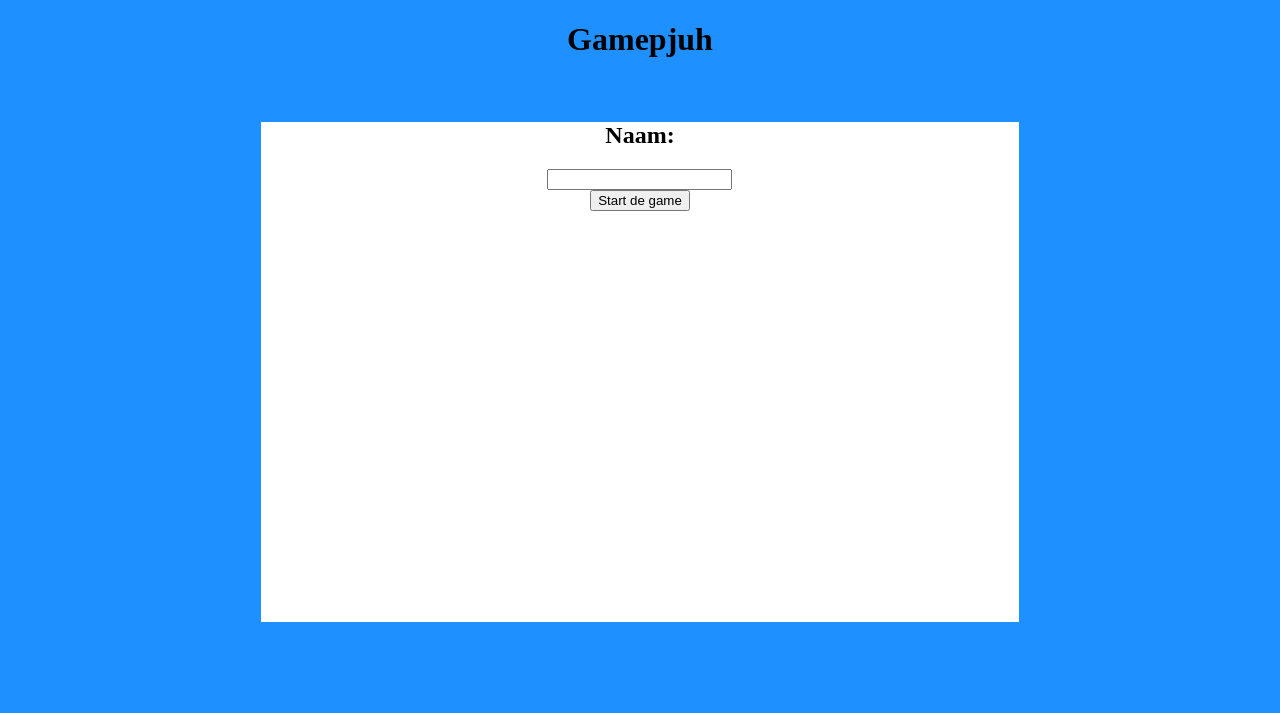
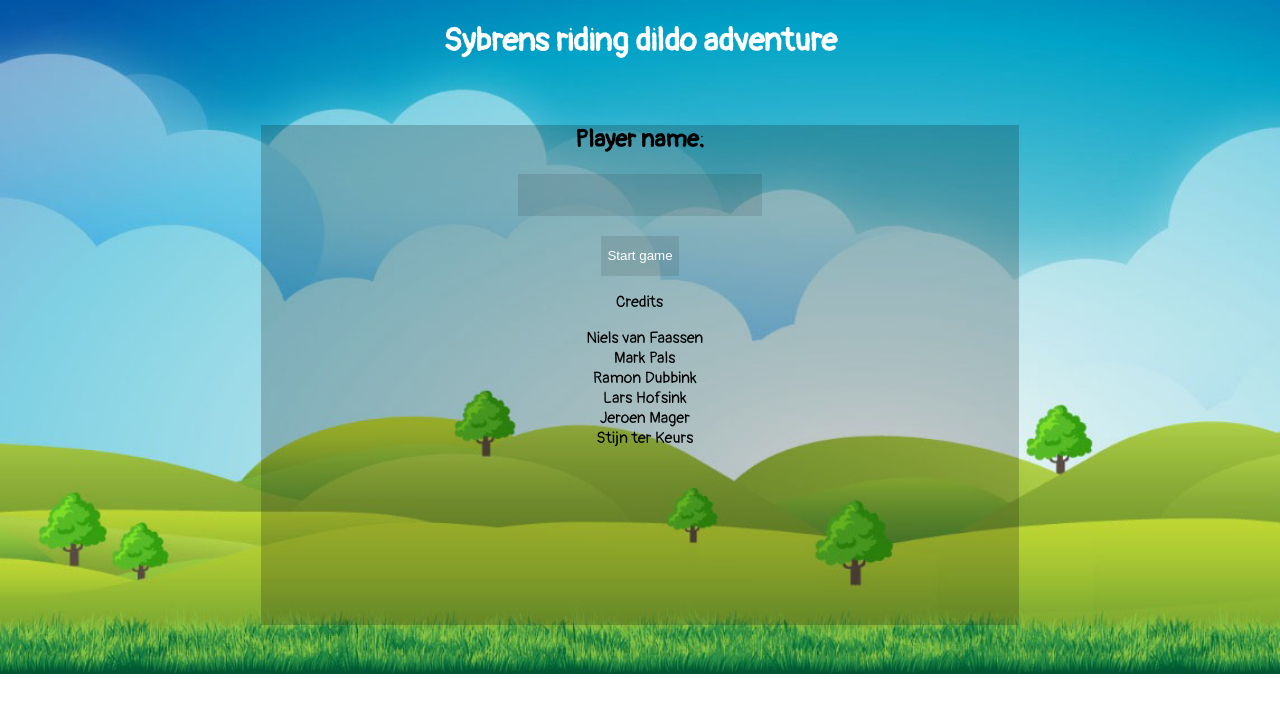
Before and after one commit to MarkPals/gamedesign, a PHP site: page / in a window 1280 px wide. Shown: the top 713 px of the page. Run offline with PHP 8.4, Linux system fonts and the light colour scheme.

Commit message:
Startpage design

```diff
--- a/index.php
+++ b/index.php
@@ -3,20 +3,32 @@
 <HEAD>
 <META content="text/html; charset=utf-8" http-equiv="Content-Type" />
 <LINK href="style.css" rel="stylesheet" type="text/css" />
-<TITLE>Gamepjuh</TITLE>
+<link href="https://fonts.googleapis.com/css?family=Pangolin" rel="stylesheet">
+<TITLE>SRDA</TITLE>
 </HEAD>
 <BODY>
 
-    <h1>Gamepjuh</h1>
+    <h1 class="title">Sybrens riding dildo adventure</h1>
     <div id="test">             <!-- Blok waar de game in komt te staan -->
 
 <!--                                            Startpagina-->
                 <div id="naam">
                     <form action="level.php" method="post">                     <!-- Formulier om naam in te vullen -->
-                    <h2>Naam:</h2>
+                    <h2>Player name:</h2>
                     <input required type="text" name="naam" id="naam"><br>
-                    <input type="submit" name="submit" id="submit" value="Start de game">
+                    <input type="submit" name="submit" id="submit" value="Start game">
                     </form>
+                    <div class="credits_container">
+    					<p class="credits_title">Credits</p>
+    					<ul class="credits">
+	    					<li>Niels van Faassen</li>
+	    					<li>Mark Pals</li>
+					    	<li>Ramon Dubbink</li>
+					    	<li>Lars Hofsink</li>
+					    	<li>Jeroen Mager</li>
+					    	<li>Stijn ter Keurs</li>
+    					</ul>
+    				</div>
                 </div>
     </div>
 
--- a/style.css
+++ b/style.css
@@ -1,10 +1,17 @@
 body{
-    background-color:dodgerblue;
+    background-image: url(web_img/background.jpg);
+    background-repeat: no-repeat;
+    background-size: cover;
+    height: 100%;
 }
 
 h1{
     text-align: center;
 }
+
+/**************/
+    /*Game*/
+/**************/
 
 #test{
     margin-top: 5%;
@@ -12,15 +19,67 @@ h1{
     height: 500px;
     margin-left: auto;
     margin-right: auto;
-    background-color: white;
+    background-color: rgba(0, 0, 0, 0.2);
 }
 
 #naam{
     text-align: center;
+    font-family: 'Pangolin', cursive;
 }
-img{
-    width: 25%;
-    height: 300px;
-    margin-top: 100px;
-    margin-left: 6.25%;
+
+.title {
+    color: white;
+    font-family: 'Pangolin', cursive;
 }
+
+input {
+    background-color: rgba(0,0,0,0.1);
+    color: white;
+    border: none;
+}
+
+input#naam {
+    height: 40px;
+    width: 240px;
+    transition: opacity .25s ease-in-out;
+    -webkit-transition: opacity .25s ease-in-out;
+}
+
+input#naam:hover {
+    background-color: rgb(68,68,68);
+    opacity: 0.5;
+}
+
+input#submit {
+    height: 40px;
+    margin-top: 20px;
+    opacity: 1;
+    transition: opacity .25s ease-in-out;
+    -webkit-transition: opacity .25s ease-in-out;
+}
+
+input#submit:hover {
+    background-color: rgb(68,68,68);
+    opacity: 0.5;
+}
+/*/game*/
+
+/**************/
+  /*Credits*/
+/**************/
+.credits {
+    font-family: 'Pangolin', cursive;
+    text-align: center;
+    list-style-type: none;
+}
+
+.credits_title {
+    font-family: 'Pangolin', cursive;
+    text-align: center;
+    margin-left: 4%;
+}
+
+.credits_container {
+    margin-right: 4%;
+}
+/*/credits*/
```
Also changed, not shown: web_img/background.jpg (added), web_img/test.jpg (added), 1 other file.
